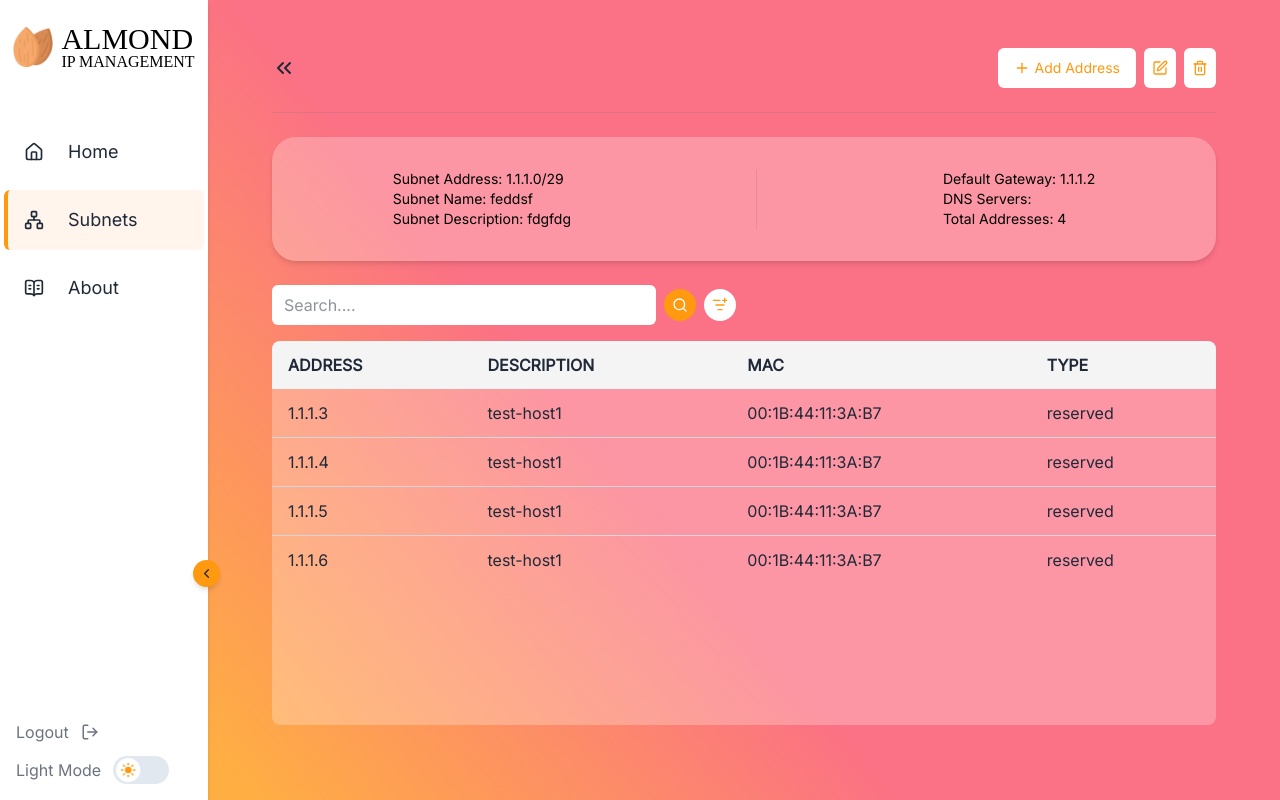
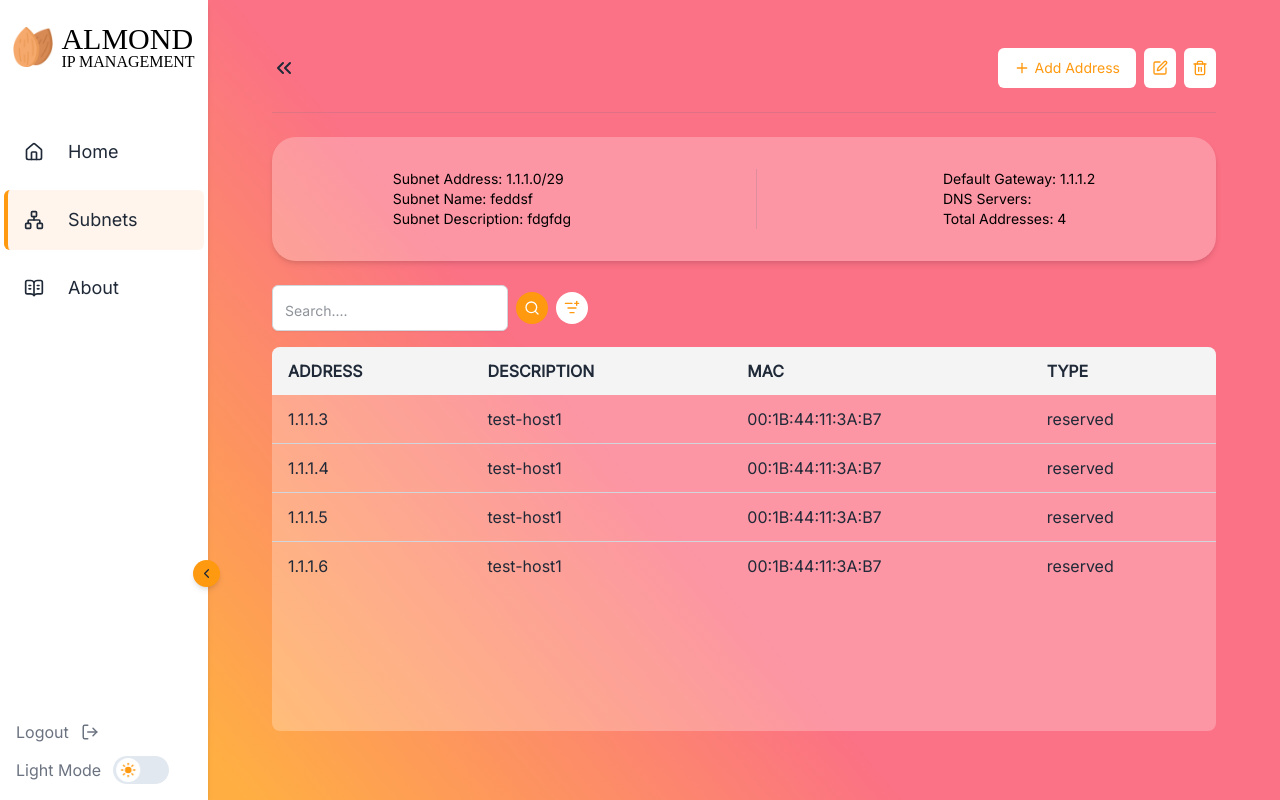
Before and after one commit to shakedGoffer/almond-ipam-new, a React (Vite) app: page /subnets/1.1.1.0 in a window 1280 px wide. Built offline with nearby package versions, Linux system fonts and the light colour scheme; a web font is replaced by a local one.

Commit message:
fix: fix Form Input floutng lable and convert to shadcn component

```diff
--- /dev/null
+++ b/src/components/FormInput.tsx
@@ -0,0 +1,54 @@
+import { forwardRef, useId } from "react";
+
+import { Input } from "@/components/ui/input";
+import { cn } from "@/lib/utils/cn";
+
+// Extend the input element's interface to include custom props
+interface InputProps extends React.InputHTMLAttributes<HTMLInputElement> {
+  label?: string;
+  type?: string;
+  error?: string;
+}
+
+const FormInput = forwardRef<HTMLInputElement, InputProps>(
+  ({ label, error, type = "text", ...props }, ref) => {
+    const id = useId();
+
+    return (
+      <div>
+        <div className="group relative w-full">
+          <label
+            htmlFor={id}
+            className=" p-2 origin-start text-form-primary-text group-focus-within:text-primary has-[+input:not(:placeholder-shown)]:text-primary
+            absolute top-1/2 block -translate-y-1/2 cursor-text  text-sm transition-all group-focus-within:pointer-events-none group-focus-within:top-0
+            group-focus-within:cursor-default group-focus-within:text-xs group-focus-within:font-medium has-[+input:not(:placeholder-shown)]:pointer-events-none
+            has-[+input:not(:placeholder-shown)]:top-0 has-[+input:not(:placeholder-shown)]:cursor-default has-[+input:not(:placeholder-shown)]:text-xs
+            has-[+input:not(:placeholder-shown)]:font-medium"
+          >
+            <span className="bg-form-bg inline-flex px-1">{label}</span>
+          </label>
+          <Input
+            id={id}
+            type={type}
+            ref={ref}
+            placeholder=" "
+            {...props}
+
+            className={cn(
+              "py-5 pt-6 text-form-primary-text bg-form-bg border appearance-none focus:outline-none focus:ring-0 peer",
+
+              error
+                ? "border-status-error focus:border-status-error"
+                : "border-gray-300 focus:border-primary",
+            )}
+          />
+        </div>
+        {error && (
+          <p className="text-xs text-status-error mt-1.5 ml-1">{error}</p>
+        )}
+      </div>
+    );
+  },
+);
+
+export default FormInput;
--- a/src/components/Input.tsx
+++ /dev/null
@@ -1,36 +0,0 @@
-
-import { forwardRef } from "react";
-import { cn } from '@/lib/utils/cn';
-
-// Extend the input element's interface to include custom props
-interface InputProps extends React.InputHTMLAttributes<HTMLInputElement> {
-    label?: string,
-    type?: string,
-    error?: string,
-    className?: string,
-}
-
-const Input = forwardRef<HTMLInputElement, InputProps>(({ label, error, className, type = "text", ...props }, ref) => {
-    return (
-        <div>
-            <div className="relative">
-                <input type={type} ref={ref} placeholder=" " {...props}
-                    className={cn(
-                        "block px-3 pb-2.5 pt-4 w-full text-sm text-form-primary-text bg-form-bg rounded-md border appearance-none focus:outline-none focus:ring-0 peer",
-                        className, error ? "border-status-error focus:border-status-error" : "border-gray-300 focus:border-primary"
-                    )} />
-                {label && <label className={cn(
-                    "absolute text-sm duration-300 transform bg-form-bg px-2 start-2",
-                    "peer-placeholder-shown:scale-100 peer-placeholder-shown:-translate-y-1/2 peer-placeholder-shown:top-1/2 peer-focus:top-2 peer-focus:scale-75 peer-focus:-translate-y-4",
-                    error ? "text-status-error" : "text-secondary-text peer-focus:text-primary"
-                )}>
-                    {label}
-                </label>}
-            </div>
-            {error && <p className="text-xs text-status-error mt-1.5 ml-1">{error}</p>}
-        </div>
-    );
-}
-);
-
-export default Input;
--- a/src/components/SearchBar.tsx
+++ b/src/components/SearchBar.tsx
@@ -1,11 +1,11 @@
 import { ListFilterPlus, Search } from "lucide-react";
-import Input from "./Input";
+import FormInput from "./FormInput";
 import { Button } from "./ui/button";
 
 const SearchBar = () => {
     return (
         <div className="flex flex-row flex-1 items-center gap-2">
-            <Input placeholder="Search...." className="py-2 text-md border-0 w-96" />
+            <FormInput placeholder="Search...." className="py-2 text-md border-0 w-96" />
             <Button className="p-2 h-fit w-fit rounded-2xl bg-primary text-form-bg">
                 <Search />
             </Button>
--- /dev/null
+++ b/src/components/ui/input.tsx
@@ -0,0 +1,18 @@
+import { cn } from "@/lib/utils/cn";
+import * as React from "react";
+
+function Input({ className, type, ...props }: React.ComponentProps<"input">) {
+  return (
+    <input
+      type={type}
+      data-slot="input"
+      className={cn(
+        "h-9 w-full min-w-0 rounded-md p-3 text-base shadow-xs transition-[color,box-shadow] outline-none file:inline-flex file:h-7 file:bg-transparent file:text-sm file:font-medium file:text-foreground placeholder:text-muted-foreground disabled:pointer-events-none disabled:cursor-not-allowed disabled:opacity-50  md:text-sm",
+        className,
+      )}
+      {...props}
+    />
+  );
+}
+
+export { Input };
--- /dev/null
+++ b/src/components/ui/label.tsx
@@ -0,0 +1,22 @@
+import * as React from "react"
+import { Label as LabelPrimitive } from "radix-ui"
+
+import { cn } from "@/lib/utils/cn"
+
+function Label({
+  className,
+  ...props
+}: React.ComponentProps<typeof LabelPrimitive.Root>) {
+  return (
+    <LabelPrimitive.Root
+      data-slot="label"
+      className={cn(
+        "flex items-center gap-2 text-sm leading-none font-medium select-none group-data-[disabled=true]:pointer-events-none group-data-[disabled=true]:opacity-50 peer-disabled:cursor-not-allowed peer-disabled:opacity-50",
+        className
+      )}
+      {...props}
+    />
+  )
+}
+
+export { Label }
--- a/src/pages/LoginPage.tsx
+++ b/src/pages/LoginPage.tsx
@@ -1,7 +1,8 @@
 import { useForm, type SubmitHandler } from "react-hook-form";
-import Input from "../components/Input";
+import FormInput from "../components/FormInput";
 import { Button } from "@/components/ui/button";
 import { Card, CardContent, CardTitle } from "@/components/ui/card";
+import FormInput2 from "@/components/FloutingInut";
 
 type logInFormSchemaType = {
   userName: string;
@@ -26,17 +27,18 @@ const LoginPage = () => {
         </CardTitle>
         <CardContent>
           <form className="flex flex-col w-96 gap-4">
-            <Input
+            <FormInput
               {...form.register("userName", { required: "Input is required" })}
               error={form.formState.errors.userName?.message}
               label="Username"
             />
-            <Input
+            <FormInput2
               {...form.register("password", { required: "Input is required" })}
               error={form.formState.errors.password?.message}
               label="Password"
               type="password"
             />
+
 
             <Button
               type="submit"
```
